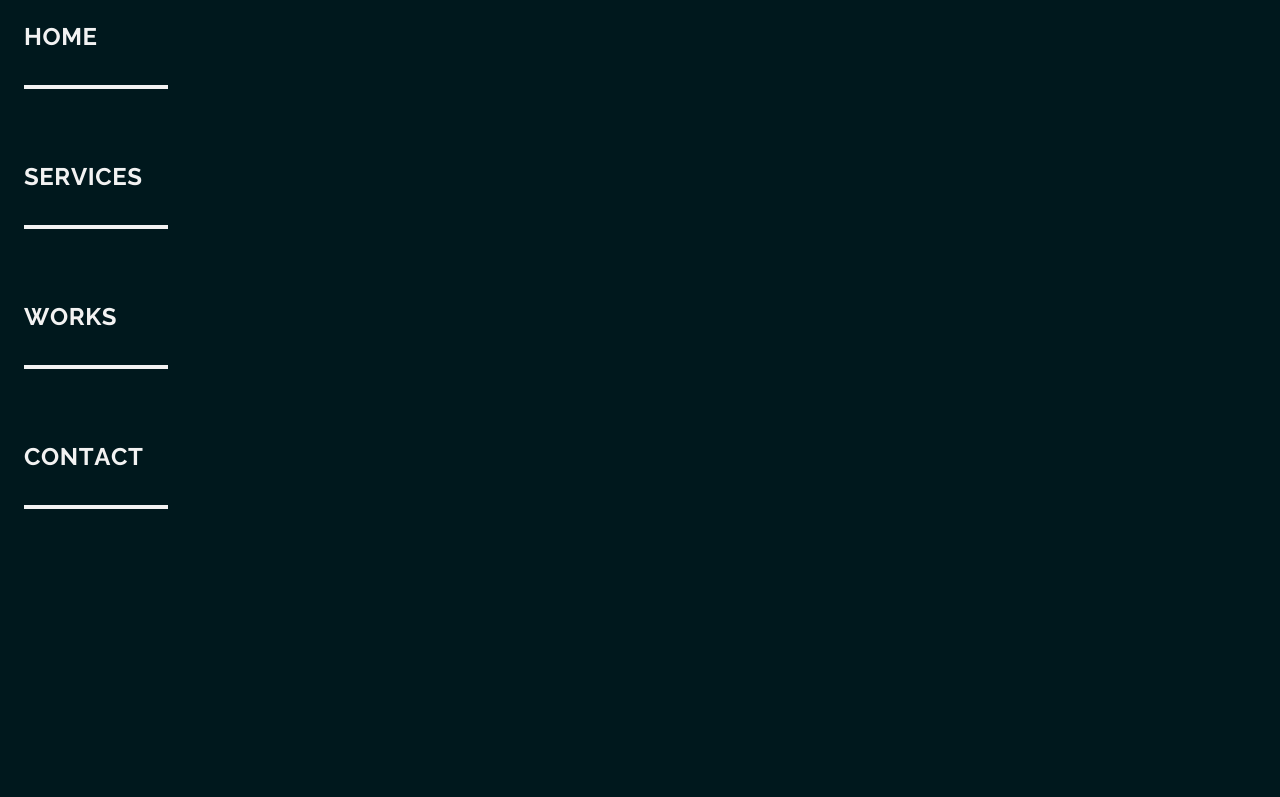
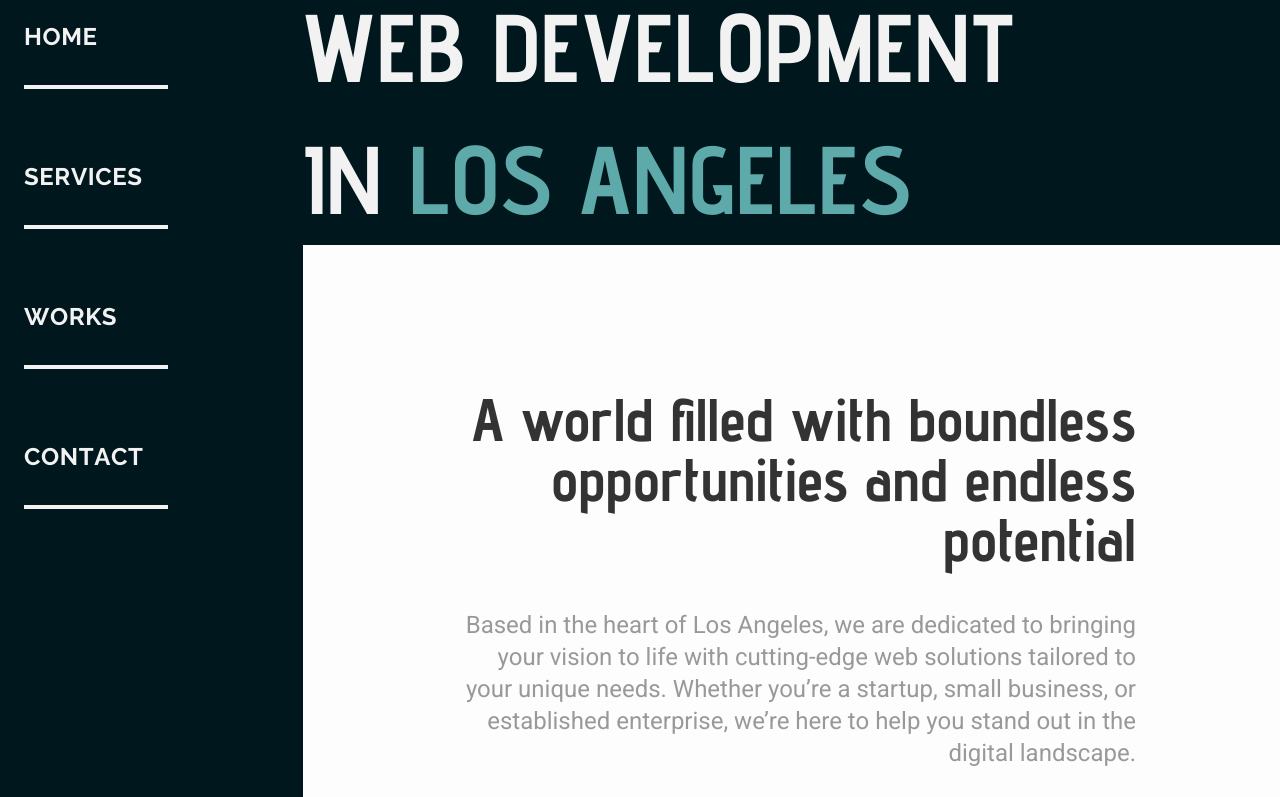
Before and after one commit to tugbaesat/socalwebdesign, a Next.js app: page / in a window 1280 px wide. Shown: the part 283-1080 px from the top of the page. Before the commit the page ends 824 px from the top, so only its background shows below. Built offline with nearby package versions, Linux system fonts and the light colour scheme.

Commit message:
Add hero section

```diff
--- /dev/null
+++ b/app/components/Hero.jsx
@@ -0,0 +1,28 @@
+import React from "react";
+
+const Hero = () => {
+  return (
+    <section>
+      <div className="flex items-center justify-start">
+        <h1 className="font-bold leading-snug uppercase text-8xl">
+          <span className="text-brand-primary">freelance</span> <br />
+          Web Design + <br /> Web Development <br /> in{" "}
+          <span className="text-brand-primary">Los Angeles</span>{" "}
+        </h1>
+      </div>
+      <div className="text-right p-36 bg-light-bg">
+        <h2 className="text-6xl font-bold text-light-primary-text">
+          A world filled with boundless opportunities and endless potential
+        </h2>
+        <p className="py-10 text-2xl ">
+          Based in the heart of Los Angeles, we are dedicated to bringing your
+          vision to life with cutting-edge web solutions tailored to your unique
+          needs. Whether you’re a startup, small business, or established
+          enterprise, we’re here to help you stand out in the digital landscape.
+        </p>
+      </div>
+    </section>
+  );
+};
+
+export default Hero;
--- a/app/components/Navbar.jsx
+++ b/app/components/Navbar/Navbar.jsx
@@ -31,7 +31,7 @@ const navLinks = [
 
 const Navbar = () => {
   return (
-    <nav className="flex items-center justify-between md:flex-col md:justify-start md:items-start font-heading">
+    <nav className="fixed flex items-center justify-between md:flex-col md:justify-start md:items-start font-navbar">
       <MobileNavbar navLinks={navLinks} />
       <motion.div
         className="p-2 md:px-2 md:py-4 "
@@ -47,7 +47,9 @@ const Navbar = () => {
             alt="Brand logo featuring waves and sun"
             className="w-28 md:w-52"
           />
-          <p className="px-4 text-2xl font-bold uppercase text-dark-primary-text">SoCal <br /> Web Design</p>
+          <p className="px-4 text-2xl font-bold uppercase text-dark-primary-text">
+            SoCal <br /> Web Design
+          </p>
         </Link>
       </motion.div>
       <DesktopNavbar navLinks={navLinks} />
--- a/app/globals.css
+++ b/app/globals.css
@@ -8,8 +8,9 @@
   --dark-primary-text: #f2f2f2;
   --dark-secondary-text: #999999;
   --brand-primary: #5ea9a9;
-  --font-roboto: 'Roboto', sans-serif;
-  --font-raleway: 'Raleway', sans-serif;
+  --font-roboto: "Roboto", sans-serif;
+  --font-raleway: "Raleway", sans-serif;
+  --font-advent-pro: "Advent Pro", sans-serif;
 }
 
 /* @media (prefers-color-scheme: dark) {
@@ -32,7 +33,7 @@ h4,
 h5,
 h6 {
   color: var(--dark-primary-text);
-  font-family: var(--font-raleway);
+  font-family: var(--font-advent-pro);
 }
 
 @layer utilities {
--- a/app/layout.js
+++ b/app/layout.js
@@ -1,4 +1,4 @@
-import { Roboto, Raleway } from "next/font/google";
+import { Roboto, Raleway, Advent_Pro } from "next/font/google";
 import "./globals.css";
 
 const roboto = Roboto({
@@ -13,6 +13,12 @@ const raleway = Raleway({
   variable: "--font-raleway",
 });
 
+const adventPro = Advent_Pro({
+  subsets: ["latin"],
+  weight: ["400", "500", "600", "700"], // Specify the weights you need
+  variable: "--font-advent-pro",
+});
+
 export const metadata = {
   title: "Create Next App",
   description: "Generated by create next app",
@@ -21,7 +27,7 @@ export const metadata = {
 export default function RootLayout({ children }) {
   return (
     <html lang="en">
-      <body className={`${roboto.variable} ${raleway.variable} font-sans`}>
+      <body className={`${roboto.variable} ${raleway.variable} ${adventPro.variable} font-sans`}>
         {children}
       </body>
     </html>
--- a/app/page.js
+++ b/app/page.js
@@ -1,6 +1,14 @@
 import Image from "next/image";
-import Navbar from "./components/Navbar";
+import Navbar from "./components/Navbar/Navbar";
+import Hero from "./components/Hero";
 
 export default function Home() {
-  return <Navbar />;
+  return (
+    <main className="flex flex-row">
+      <Navbar />;
+      <div className="pl-[300px]">
+        <Hero />
+      </div>
+    </main>
+  );
 }
--- a/tailwind.config.js
+++ b/tailwind.config.js
@@ -18,7 +18,8 @@ module.exports = {
       },
       fontFamily: {
         sans: ["var(--font-roboto)", "sans-serif"],
-        heading: ["var(--font-raleway)", "sans-serif"],
+        navbar: ["var(--font-raleway)", "sans-serif"],
+        heading: ['var(--font-advent-pro)', 'sans-serif'],
       },
     },
   },
```
Also changed, not shown: app/components/Navbar/AnimatedLink.jsx (renamed from app/components/AnimatedLink.jsx), app/components/Navbar/DesktopNavbar.jsx (renamed from app/components/DesktopNavbar.jsx), app/components/Navbar/MobileNavLink.jsx (renamed from app/components/MobileNavLink.jsx), app/components/Navbar/MobileNavbar.jsx (renamed from app/components/MobileNavbar.jsx), app/components/Navbar/ToggleButton.jsx (renamed from app/components/ToggleButton.jsx).
